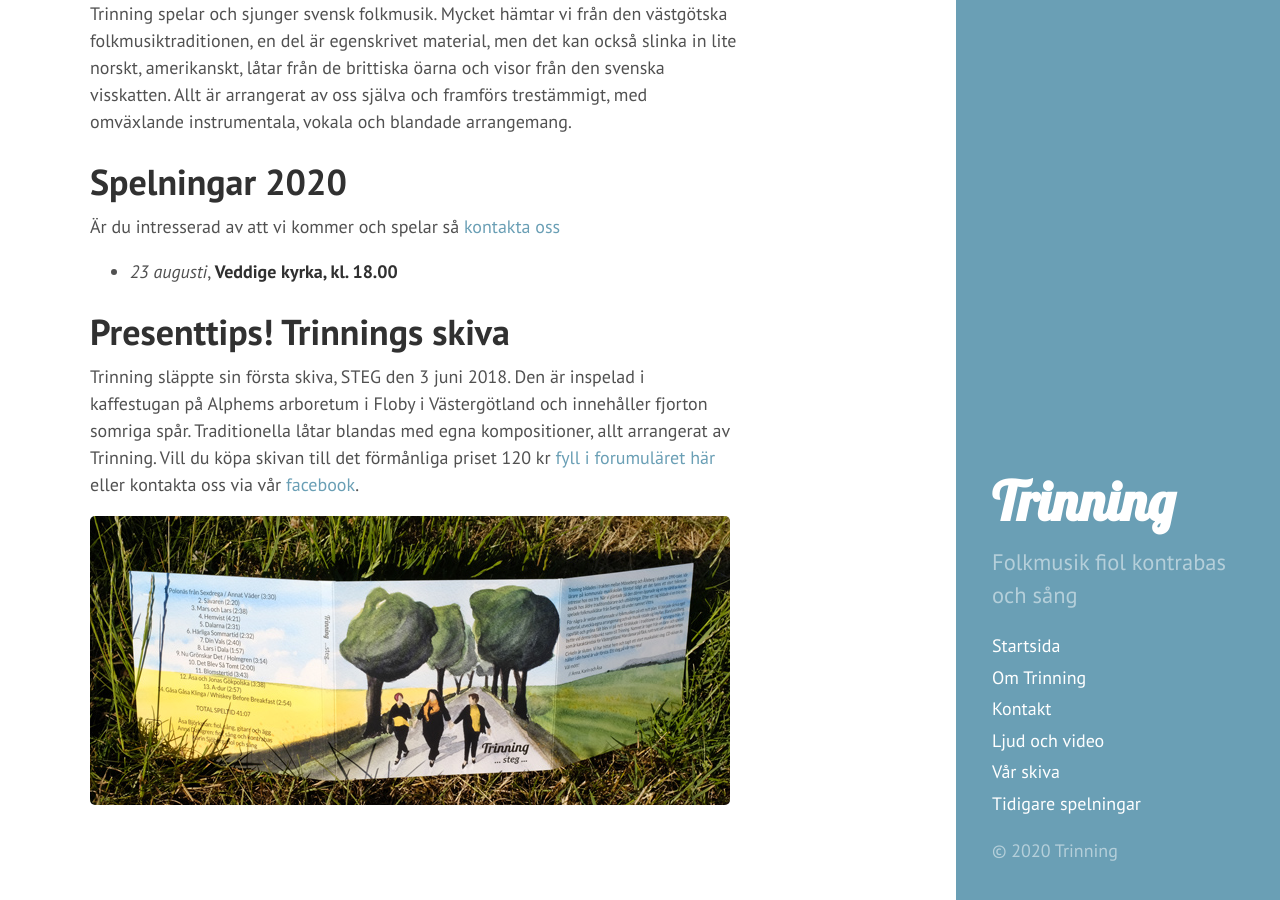
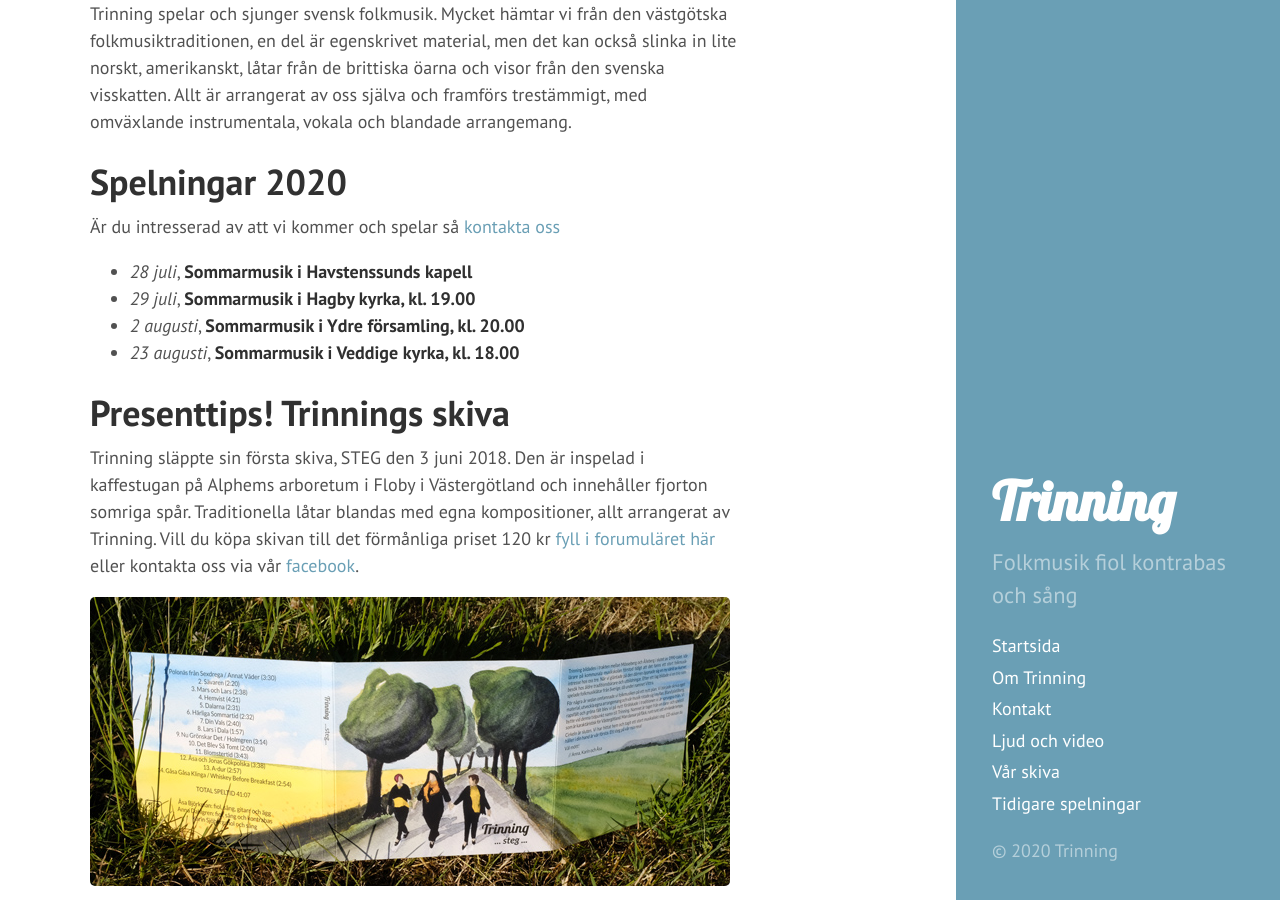
Before and after one commit to trinning/trinning.github.io, a Jekyll site: the page built from index.md, in a window 1280 px wide and 900 px high, scrolled down 435 px. Built offline with Jekyll 4.4.1, drawn with Linux system fonts in a browser that asks for light colours.

Commit message:
Uppdaterat spelningar 2020

```diff
--- a/index.md
+++ b/index.md
@@ -14,7 +14,11 @@ in lite norskt, amerikanskt, låtar från de brittiska öarna och visor från de
 # Spelningar 2020
 Är du intresserad av att vi kommer och spelar så [kontakta oss](/kontakt)
 
-* *23 augusti*, **Veddige kyrka, kl. 18.00**
+
+* *28 juli*, **Sommarmusik i Havstenssunds kapell**
+* *29 juli*, **Sommarmusik i Hagby kyrka, kl. 19.00**
+* *2 augusti*, **Sommarmusik i Ydre församling, kl. 20.00**
+* *23 augusti*, **Sommarmusik i Veddige kyrka, kl. 18.00**
 
 # Presenttips! Trinnings skiva
 Trinning släppte sin första skiva, STEG den 3 juni 2018. Den är inspelad i kaffestugan på Alphems arboretum i Floby i Västergötland och innehåller fjorton somriga spår. Traditionella låtar blandas med egna kompositioner, allt arrangerat av Trinning. Vill du köpa skivan till det förmånliga priset 120 kr [fyll i forumuläret här](/skivor) eller kontakta oss via vår [facebook](https://www.facebook.com/trinningfolk/).
```
